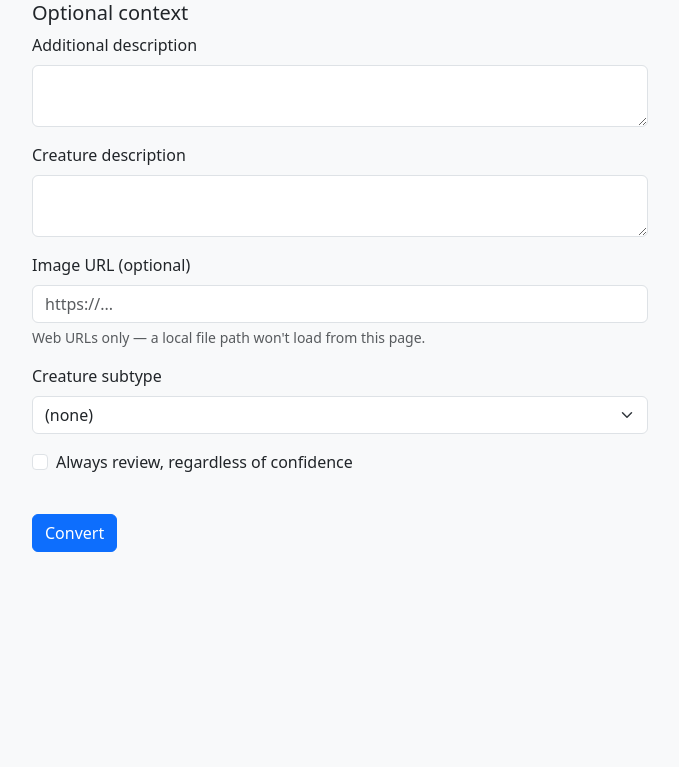
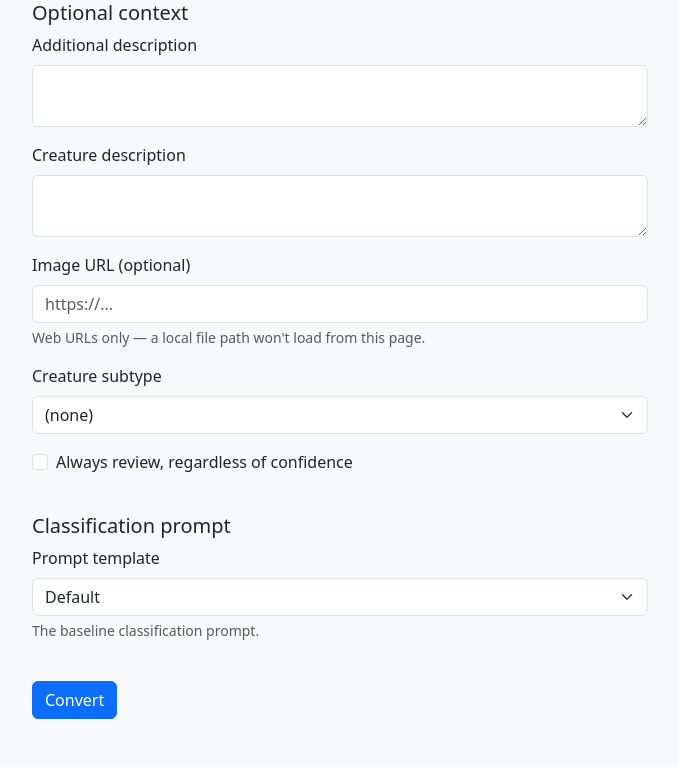
Before and after one commit to Alteredlilac/MonsterForge, a FastAPI app: page /convert in a window 1280 px wide. Shown: the part 688-1455 px from the top of the page, without its empty margins (300-979 px from the left). Before the commit the page ends 1240 px from the top, so only its background shows below. Run offline with FastAPI, Linux system fonts and the light colour scheme.

Commit message:
feat(ui): let /convert choose the classification prompt template
Same capability just added to convert_attack_cli.py, now on the web —
a dropdown over ATTACK_PROMPT_TEMPLATE_OPTIONS instead of always the
baseline template.

Added:
- convert_form.html.jinja2: a "Classification prompt" dropdown, its
  description shown below via data-description on each <option> (kept
  on the option itself, not a separate JS lookup table, so the two
  can't drift apart).
- ui/app.py: /convert accepts template_name, validated against
  ATTACK_PROMPT_TEMPLATE_OPTIONS directly (not a Literal[...] like
  attack_type — that would duplicate the path list the constant already
  exists to be the single source of). The chosen template now reaches
  classify_attack() and replaces every place that previously hardcoded
  ATTACK_PROMPT_TEMPLATE (the review form's "Template" display, the
  UnknownAttackRange bounce-back, and the rendered card's "Edit this
  classification" hidden field, so a later /review/edit round trip
  keeps using the same template that was actually chosen).

```diff
--- a/monsterforge/ui/app.py
+++ b/monsterforge/ui/app.py
@@ -42,6 +42,7 @@ from monsterforge.pipeline.attack_pipeline import is_blank_attack
 from monsterforge.llm.clients.gemini import ModelUnavailableError
 from monsterforge.llm.semantic_classification.attacks import (
     ATTACK_PROMPT_TEMPLATE,
+    ATTACK_PROMPT_TEMPLATE_OPTIONS,
     AttackSemanticResult,
     SemanticContextInput,
     classify_attack,
@@ -260,6 +261,7 @@ def show_convert_form(request: Request) -> HTMLResponse:
         "creature_subtypes": [subtype.value for subtype in CreatureSubtype],
         "attack_types": ATTACK_TYPE_OPTIONS,
         "unit_systems": [unit.value for unit in UnitSystem],
+        "prompt_templates": ATTACK_PROMPT_TEMPLATE_OPTIONS,
     })
 
 
@@ -277,11 +279,19 @@ def convert(
         force_review: bool = Form(False),
         range_value: str = Form(""),
         range_unit: str = Form(""),
+        template_name: str = Form(ATTACK_PROMPT_TEMPLATE),
         ) -> HTMLResponse:
     raw_attack = RawAttack(name=name, modifier=modifier, attack_type=attack_type, attack_effect=attack_effect)
 
     if is_blank_attack(raw_attack):
         return _message_page("No card produced: the submitted attack was blank.")
+
+    # NOTE:
+    # Not a Literal[...] like attack_type — that would duplicate the
+    # path list ATTACK_PROMPT_TEMPLATE_OPTIONS already exists to be the
+    # single source of. Checked against the option paths directly instead.
+    if template_name not in {option.path for option in ATTACK_PROMPT_TEMPLATE_OPTIONS}:
+        return _message_page(f"Unknown prompt template: {template_name!r}.", status_code=422)
 
     # NOTE:
     # A ranged/ranged touch attack needs to resolve a distance somehow —
@@ -322,6 +332,7 @@ def convert(
             additional_description=semantic_context.additional_description,
             creature_description=semantic_context.creature_description,
             creature_subtype=semantic_context.creature_subtype,
+            template_name=template_name,
         )
     except ModelUnavailableError as exc:
         return _message_page(f"The configured LLM model is unavailable: {exc}", status_code=503)
@@ -347,16 +358,16 @@ def convert(
     if force_review or needs_review(confidence=semantic_result.confidence):
         return templates.TemplateResponse(
             request, "review_form.html.jinja2",
-            _review_form_context(raw_attack, semantic_context, semantic_result, ATTACK_PROMPT_TEMPLATE, image_uri),
+            _review_form_context(raw_attack, semantic_context, semantic_result, template_name, image_uri),
         )
 
     try:
-        return _render_card(raw_attack, semantic_result, semantic_context, ATTACK_PROMPT_TEMPLATE, image_uri)
+        return _render_card(raw_attack, semantic_result, semantic_context, template_name, image_uri)
     except UnknownAttackRange as exc:
         return templates.TemplateResponse(
             request, "review_form.html.jinja2",
             _review_form_context(
-                raw_attack, semantic_context, semantic_result, ATTACK_PROMPT_TEMPLATE, image_uri,
+                raw_attack, semantic_context, semantic_result, template_name, image_uri,
                 error_message=f"Could not build the card: {exc} Provide a range below and try again.",
             ),
         )
--- a/monsterforge/ui/templates/convert_form.html.jinja2
+++ b/monsterforge/ui/templates/convert_form.html.jinja2
@@ -86,6 +86,19 @@
       </div>
     </fieldset>
 
+    <fieldset class="mb-4">
+      <legend class="h5">Classification prompt</legend>
+      <div class="mb-3">
+        <label for="template_name" class="form-label">Prompt template</label>
+        <select class="form-select" id="template_name" name="template_name">
+          {% for option in prompt_templates %}
+          <option value="{{ option.path }}" data-description="{{ option.description }}">{{ option.label }}</option>
+          {% endfor %}
+        </select>
+        <div class="form-text" id="template_description"></div>
+      </div>
+    </fieldset>
+
     <button type="submit" class="btn btn-primary">Convert</button>
   </form>
 </div>
@@ -124,6 +137,19 @@
   attackType.addEventListener("change", updateRangeFields);
   additionalDescription.addEventListener("input", updateRangeFields);
   updateRangeFields();
+
+  // Shows the selected prompt template's description below the dropdown —
+  // stored per <option> as data-description rather than a separate lookup
+  // table in JS, so the two can never drift apart.
+  var templateSelect = document.getElementById("template_name");
+  var templateDescription = document.getElementById("template_description");
+
+  function updateTemplateDescription() {
+    templateDescription.textContent = templateSelect.selectedOptions[0].dataset.description;
+  }
+
+  templateSelect.addEventListener("change", updateTemplateDescription);
+  updateTemplateDescription();
 </script>
 </body>
 </html>
```
Also changed, not shown: tests/ui/test_app.py (+33 -0 lines).
